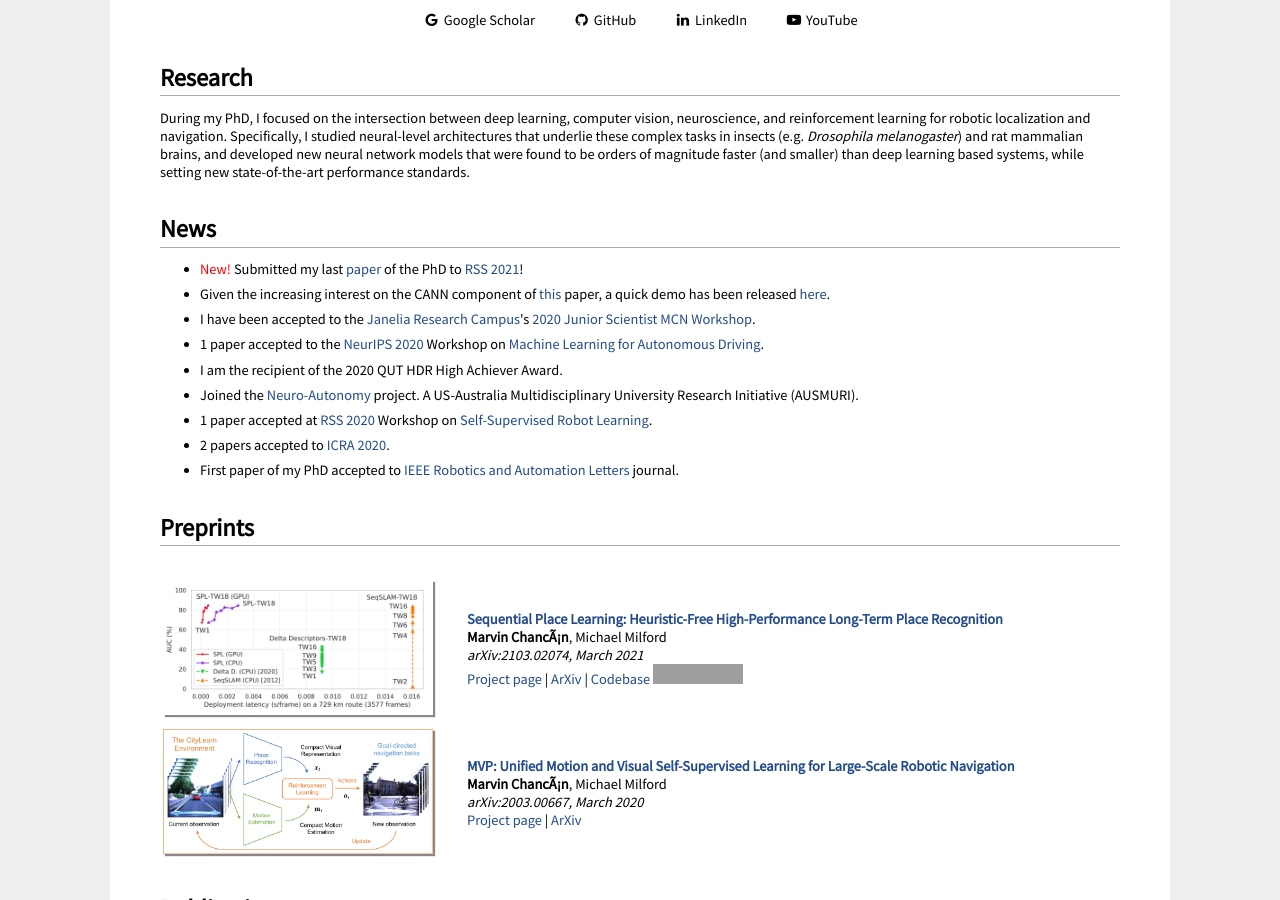
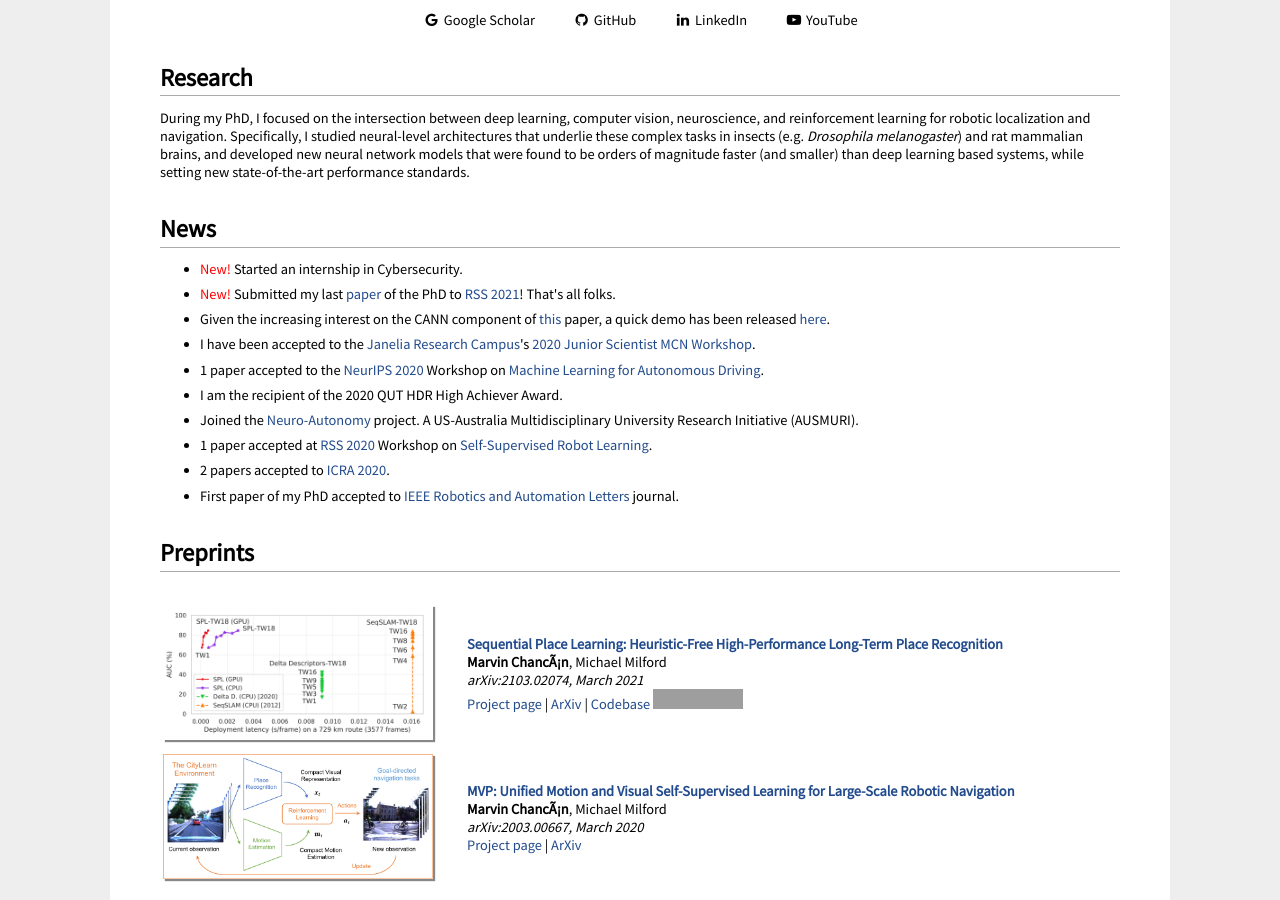
Before and after one commit to mchancan/mchancan.github.io, a Jekyll site: the page built from index.html, in a window 1280 px wide and 900 px high, scrolled down 317 px. Built offline with Jekyll 4.4.1, drawn with Linux system fonts in a browser that asks for light colours; comment, search, counter and statistics services are not loaded; a style sheet for code colours, icons or effects is not loaded; grey boxes are pictures that could not be loaded.

Commit message:
Update index.html

```diff
--- a/index.html
+++ b/index.html
@@ -40,7 +40,8 @@ Specifically, I studied neural-level architectures that underlie these complex t
 
 <h2>News</h2>
 <ul>
-	<li><font color = 'red'>New!</font> Submitted my last <a href="spl/index.html">paper</a> of the PhD to <a href="https://roboticsconference.org/" target="_blank">RSS 2021</a>! </li>
+	<li><font color = 'red'>New!</font> Started an internship in Cybersecurity. </li>
+	<li><font color = 'red'>New!</font> Submitted my last <a href="spl/index.html">paper</a> of the PhD to <a href="https://roboticsconference.org/" target="_blank">RSS 2021</a>! That's all folks.</li>
 	<!--<li><font color = 'red'>New!</font>--><li>Given the increasing interest on the CANN component of <a href="https://mchancan.github.io/projects/FlyNet" target="_blank">this</a> paper, a quick demo has been released <a href="https://github.com/mchancan/flynet#update-about-the-cann-implementation" target="_blank">here</a>.</li>
 	<li>I have been accepted to the <a href="https://www.janelia.org/" target="_blank">Janelia Research Campus</a>'s <a href="https://www.janelia.org/you-janelia/conferences/junior-scientist-workshop-on-mechanistic-cognitive-neuroscience" target="_blank">2020 Junior Scientist MCN Workshop</a>.</li>
 	<li>1 paper accepted to the <a href="https://neurips.cc/Conferences/2020/" target="_blank">NeurIPS 2020</a> Workshop on <a href="https://ml4ad.github.io" target="_blank">Machine Learning for Autonomous Driving</a>.</li>
```
